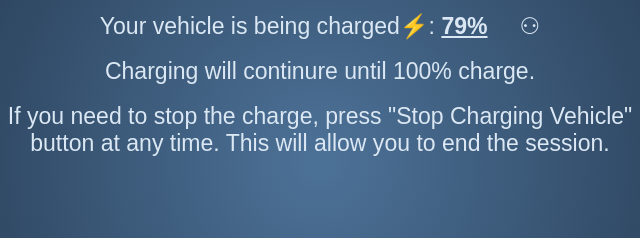
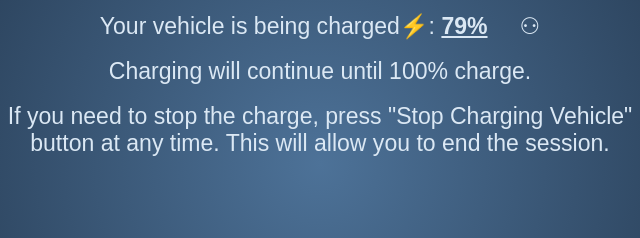
Before and after one commit to ALCEVMOD/APSEV, a plain HTML site: page slide6a.html in a window 1280 px wide. Shown: the part 168-406 px from the top of the page, 320-960 px from the left. Drawn offline with Linux system fonts and the light colour scheme.

Commit message:
Fix HTML encoding issues in slide6a.html

```diff
--- a/slide6a.html
+++ b/slide6a.html
@@ -217,7 +217,7 @@ body{
                         Your vehicle is being charged⚡: <b><u>79%</b></u>&nbsp;&nbsp;&nbsp;&nbsp;&nbsp;⚇
                     </p><br>
                     <p>
-                        Charging will continure until 100% charge.
+                        Charging will continue until 100% charge.
                     </p><br>
                     <p>
                         If you need to stop the charge, press "Stop Charging Vehicle" button at any time. This will allow you to end the session.
```
